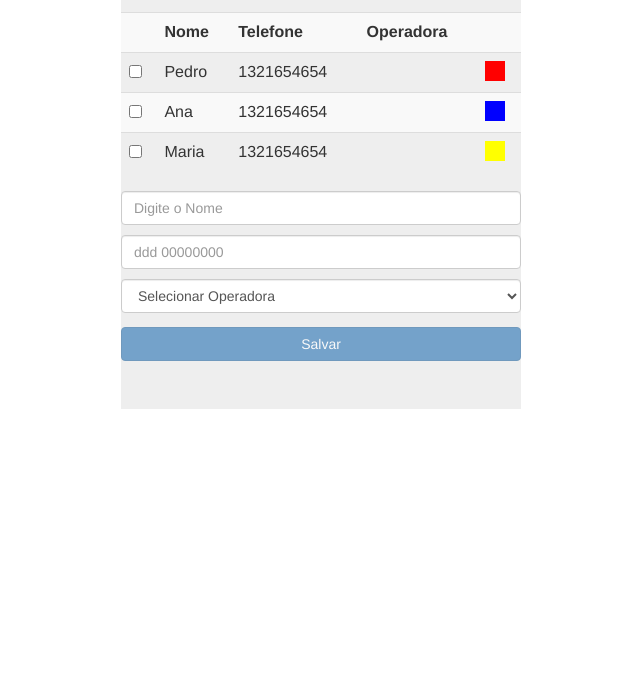
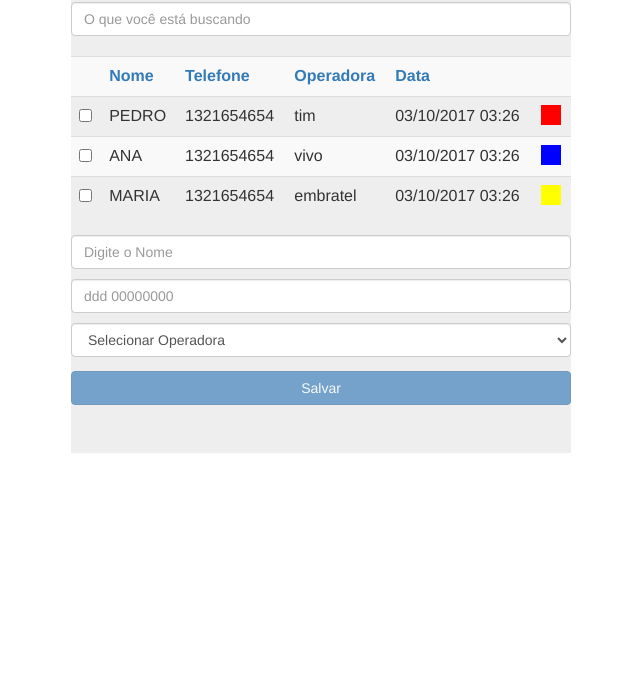
Before and after one commit to Luisfdc/ListaTelefonicaAngular, a plain HTML site: page index.html in a window 1280 px wide. Shown: the part 119-800 px from the top of the page, without its empty margins (319-959 px from the left). Drawn offline with nearby package versions, Linux system fonts and the light colour scheme.

Commit message:
modfied index and add locale.js

```diff
--- a/index.html
+++ b/index.html
@@ -5,7 +5,7 @@
     <link rel="stylesheet" type="text/css" href="lib/bootstrap.css">
     <style type="text/css">
         .jumbotron {
-            width: 400px;
+            width: 500px;
             text-align: center;
             margin-left: auto;
             margin-right: auto;
@@ -39,45 +39,59 @@
     </style>
     <script type="text/javascript" src="lib/angular.js"></script>
     <script type="text/javascript" src="lib/angular-messages.js"></script>
+    <script type="text/javascript" src="lib/angular-locale_pt-br.js"></script>
     <script>
         angular.module("ListaTelefonica", ["ngMessages"]);
         angular.module("ListaTelefonica").controller("ListaTelefonicaCtrl", function($scope) {
             $scope.app = "Lista Telefonica";
-            $scope.contatos = [{
-                nome: "Pedro",
-                telefone: "1321654654",
-                cor: "red"
-            }, {
-                nome: "Ana",
-                telefone: "1321654654",
-                cor: "blue"
-            }, {
-                nome: "Maria",
-                telefone: "1321654654",
-                cor: "yellow"
-            }, ];
 
             $scope.operadoras = [{
                 nome: "Oi",
                 codigo: 14,
-                categoria: "Celular"
+                categoria: "Celular",
+                preco: 1.36
             }, {
                 nome: "Tim",
                 codigo: 41,
-                categoria: "Celular"
+                categoria: "Celular",
+                preco: 1.24
             }, {
                 nome: "Vivo",
                 codigo: 15,
-                categoria: "Celular"
+                categoria: "Celular",
+                preco: 1.98
             }, {
                 nome: "Embratel",
                 codigo: 21,
-                categoria: "Fixo"
+                categoria: "Fixo",
+                preco: 1.45
             }, {
                 nome: "GVT",
                 codigo: 25,
-                categoria: "Fixo"
+                categoria: "Fixo",
+                preco: 1.58
             }]
+
+            $scope.contatos = [{
+                nome: "Pedro",
+                telefone: "1321654654",
+                cor: "red",
+                operadora: $scope.operadoras[1],
+                data: new Date()
+            }, {
+                nome: "Ana",
+                telefone: "1321654654",
+                cor: "blue",
+                operadora: $scope.operadoras[2],
+                data: new Date()
+            }, {
+                nome: "Maria",
+                telefone: "1321654654",
+                cor: "yellow",
+                operadora: $scope.operadoras[3],
+                data: new Date()
+            }, ];
+
 
             $scope.AdicuionarContatos = function(contato) {
                 $scope.contatos.push(angular.copy(contato));
@@ -95,6 +109,10 @@
                     if (contato.selecionado) return contato;
                 });
             }
+            $scope.ordenarPor = function(campo) {
+                $scope.criterioDeOdenacao = campo;
+                $scope.direcaoDaOrdenacao = !$scope.direcaoDaOrdenacao;
+            }
         });
     </script>
 </head>
@@ -102,19 +120,22 @@
 <body ng-controller="ListaTelefonicaCtrl">
     <div class="jumbotron">
         <h2>{{app}}</h2>
+        <input class="form-control" type="text" ng-model="criterioDeBusca" placeholder="O que você está buscando" />
         <table class="table table-striped" ng-if="contatos.length > 0">
             <tr>
                 <th></th>
-                <th>Nome</th>
-                <th>Telefone</th>
-                <th>Operadora</th>
+                <th><a href="" ng-click="ordenarPor('nome')">Nome</a></th>
+                <th><a href="" ng-click="ordenarPor('telefone')">Telefone</a></th>
+                <th><a href="" ng-click="ordenarPor('operadora')">Operadora</a></th>
+                <th><a href="" ng-click="ordenarPor('data')">Data</a></th>
                 <th></th>
             </tr>
-            <tr ng-class="{'selecionado negrito': contato.selecionado}" ng-repeat="contato in contatos">
+            <tr ng-class="{'selecionado negrito': contato.selecionado}" ng-repeat="contato in contatos | filter: {nome:criterioDeBusca} | orderBy:criterioDeOdenacao:direcaoDaOrdenacao">
                 <th><input type="checkbox" ng-model="contato.selecionado" /></th>
-                <td>{{contato.nome}}</td>
+                <td>{{contato.nome | uppercase}}</td>
                 <td>{{contato.telefone}}</td>
-                <td>{{contato.operadora.nome}}</td>
+                <td>{{contato.operadora.nome | lowercase}}</td>
+                <td>{{contato.data | date:"dd/MM/yyyy hh:mm"}}</td>
                 <td>
                     <div class="color" ng-style="{'background-color': contato.cor}"></div>
                 </td>
@@ -124,7 +145,7 @@
         <form name="contatoForm">
             <input type="text" class="form-control" ng-model="contato.nome" name="nome" placeholder="Digite o Nome" ng-required="true" maxlength="20" ng-minlength="4" />
             <input type="text" class="form-control" ng-model="contato.telefone" name="telefone" placeholder="ddd 00000000" ng-required="true" maxlength="11" ng-minlength="10" ng-pattern="/^[0-9]/" />
-            <select class="form-control" name="operadoras" ng-model="contato.operadora" id="operadoras" ng-required="true" ng-options="operadora.nome group by operadora.categoria for operadora in operadoras">
+            <select class="form-control" name="operadoras" ng-model="contato.operadora" id="operadoras" ng-required="true" ng-options="operadora.nome + ' ' + (operadora.preco | currency) group by operadora.categoria for operadora in operadoras | orderBy:'nome'">
             <option value="">Selecionar Operadora</option>
         </select>
         </form>
```
